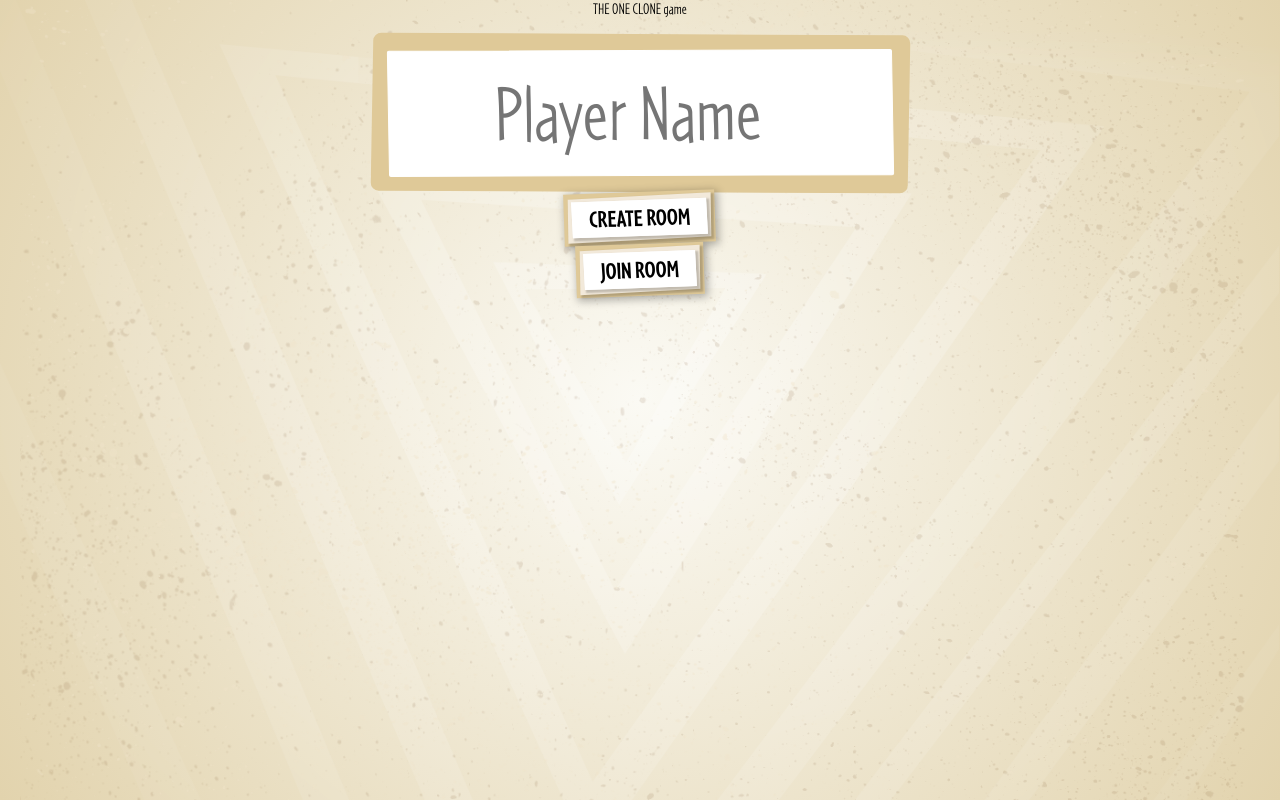
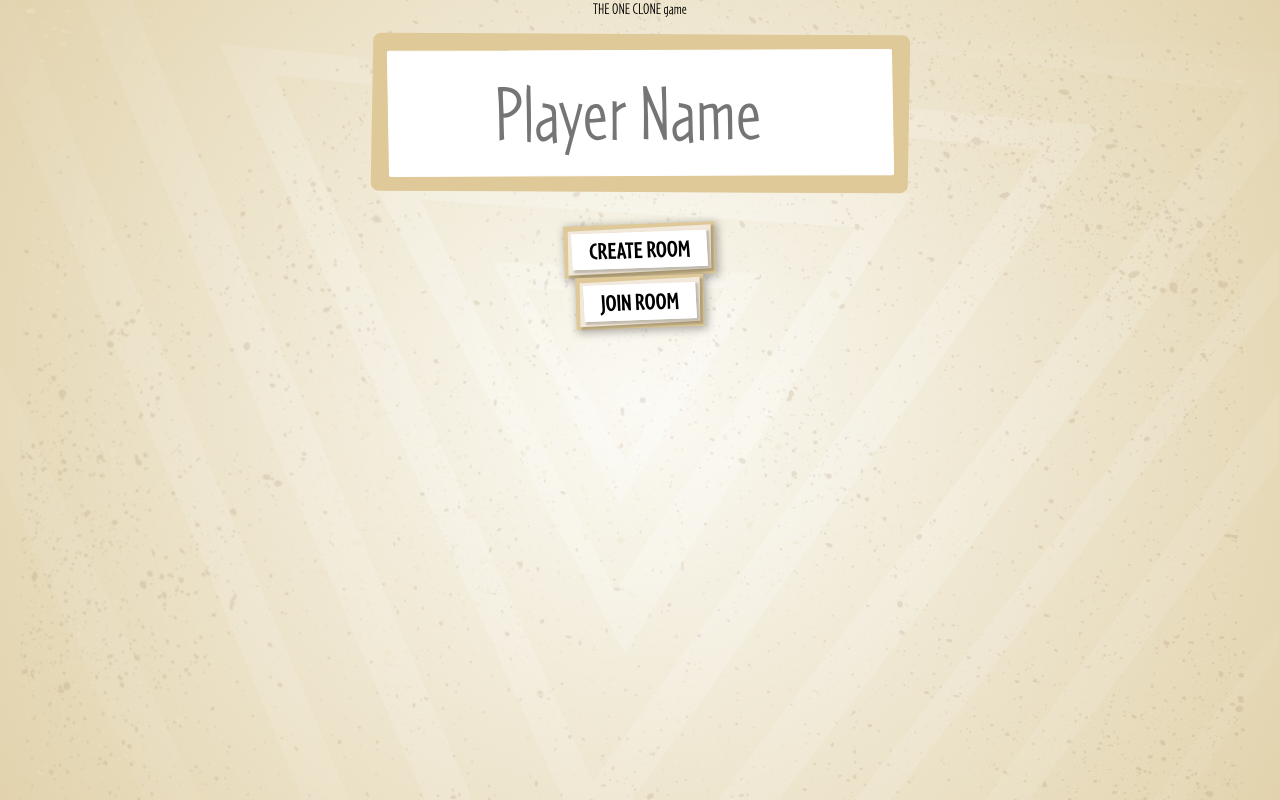
Before and after one commit to LaszloBogacsi/the-one-clone, a React (Create React App) app in the folder the-one-clone-ui/: page / in a window 1280 px wide. Built offline with nearby package versions, Linux system fonts and the light colour scheme.

Commit message:
fix game results condition

```diff
--- a/the-one-clone-ui/src/Home2.tsx
+++ b/the-one-clone-ui/src/Home2.tsx
@@ -240,7 +240,7 @@ export function Home2() {
             <StartGame onCreate={onCreateRoom} onJoin={onJoinRoom}/>
             }
             {inLobby && <Lobby players={players} me={me} onReady={onReady}>
-                {results.length > 0 ? <GameResults results={results}/> : null}
+                {results && results.length > 0 ? <GameResults results={results}/> : null}
             </Lobby>}
 
             {!inLobby && rounds.length > 0 &&
--- a/the-one-clone-ui/src/components/StartGame/styles.module.css
+++ b/the-one-clone-ui/src/components/StartGame/styles.module.css
@@ -15,7 +15,6 @@
     font-family: cafeteriaregular;
     transform: skew(2deg, -0.5deg);
 
-
 }
 
 .playerNameInputWrapper {
@@ -24,4 +23,6 @@
     border-radius: 8px;
     width: fit-content;
     transform: skew(-1deg, 0.3deg);
+    margin-bottom: 2rem;
+
 }
```
